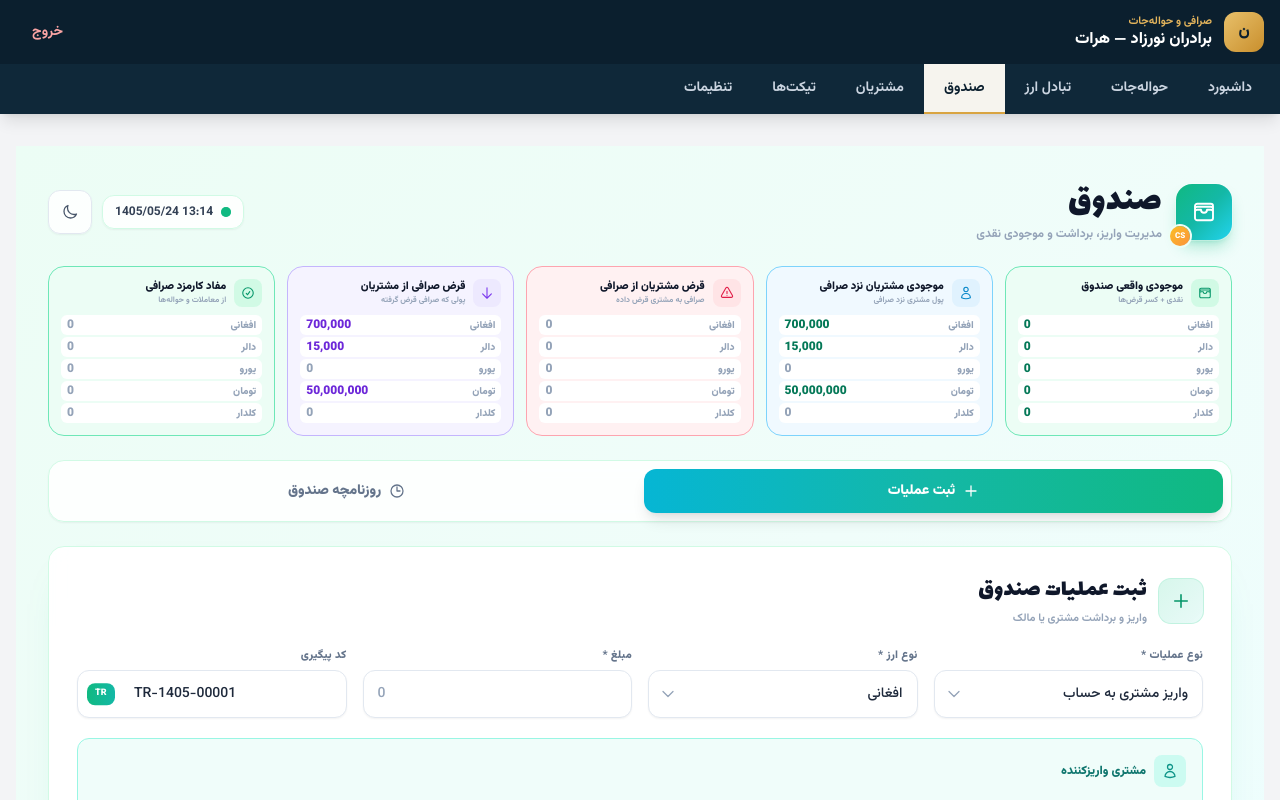
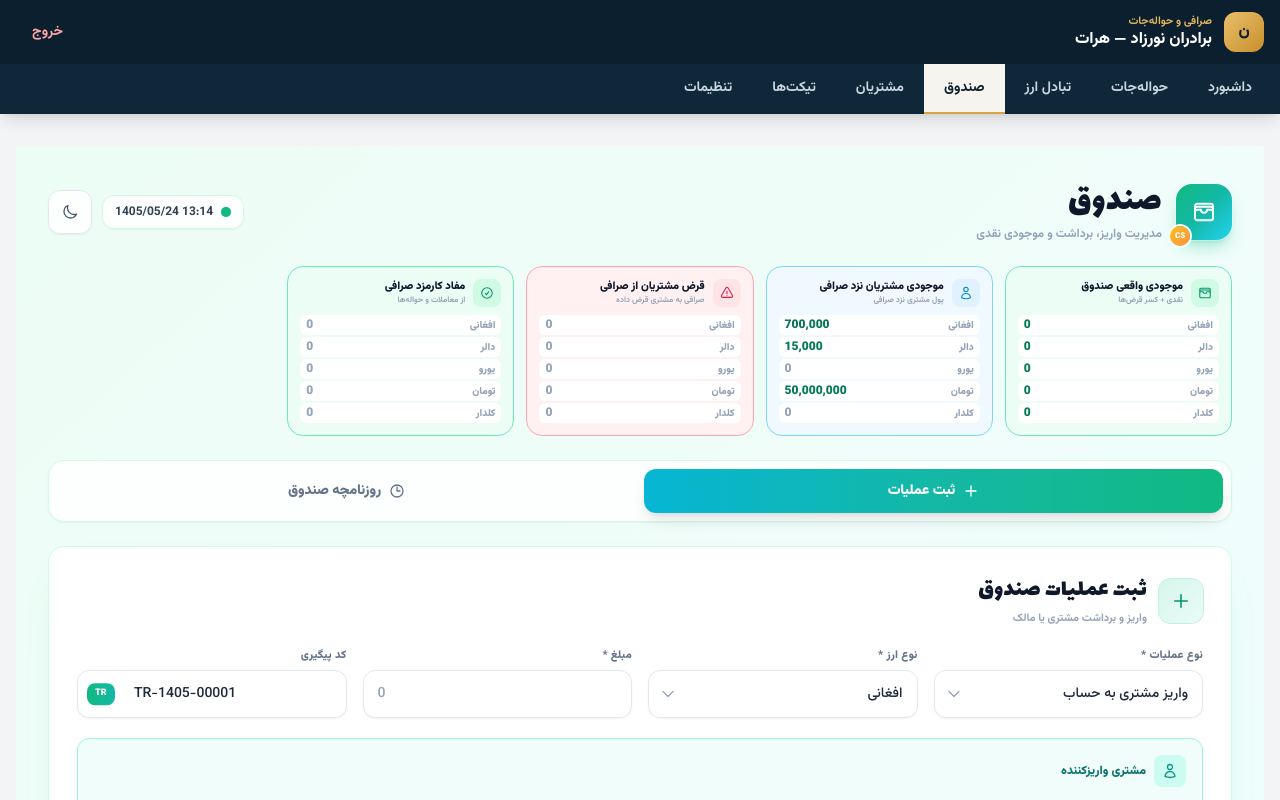
Before and after one commit to nasirahmadrahmati19-hue/exchange-admin, a Next.js app: page /dashboard/cash in a window 1280 px wide. Shown: the top 800 px of the page. Built offline with nearby package versions, Linux system fonts and the light colour scheme; sample sign-in values are in the browser's storage; a small style sheet from the web is missing.

Commit message:
Remove 'قرض صرافی از مشتریان' card from dashboard
Removed the card displaying 'قرض صرافی از مشتریان' which represented the money borrowed by the exchange from customers.

```diff
--- a/app/dashboard/cash/page.tsx
+++ b/app/dashboard/cash/page.tsx
@@ -257,7 +257,6 @@ export default function CashPage() {
             <TwoColCard title="موجودی واقعی صندوق" subtitle="نقدی + کسر قرض‌ها" icon="wallet" borderColor={dk ? "border-emerald-400/25 bg-emerald-400/[0.07]" : "border-emerald-300 bg-emerald-50"} iconBg={dk ? "bg-emerald-400/15 text-emerald-300" : "bg-emerald-100 text-emerald-600"} data={realCashBalances} colorFn={(v) => v < 0 ? "text-rose-500" : dk ? "text-emerald-300" : "text-emerald-700"} />
             <TwoColCard title="موجودی مشتریان نزد صرافی" subtitle="پول مشتری نزد صرافی" icon="user" borderColor={dk ? "border-sky-400/25 bg-sky-400/[0.07]" : "border-sky-300 bg-sky-50"} iconBg={dk ? "bg-sky-400/15 text-sky-300" : "bg-sky-100 text-sky-600"} data={customerTotalBalances} colorFn={(v) => v > 0 ? dk ? "text-emerald-300" : "text-emerald-700" : subText} />
             <TwoColCard title="قرض مشتریان از صرافی" subtitle="صرافی به مشتری قرض داده" icon="alert" borderColor={dk ? "border-rose-400/25 bg-rose-400/[0.07]" : "border-rose-300 bg-rose-50"} iconBg={dk ? "bg-rose-400/15 text-rose-300" : "bg-rose-100 text-rose-600"} data={customerDebts} colorFn={(v) => v > 0 ? "text-rose-500" : subText} />
-            <TwoColCard title="قرض صرافی از مشتریان" subtitle="پولی که صرافی قرض گرفته" icon="arrowDown" borderColor={dk ? "border-violet-400/25 bg-violet-400/[0.07]" : "border-violet-300 bg-violet-50"} iconBg={dk ? "bg-violet-400/15 text-violet-300" : "bg-violet-100 text-violet-600"} data={customerTotalBalances} colorFn={(v) => v > 0 ? dk ? "text-violet-300" : "text-violet-700" : subText} />
             <TwoColCard title="مفاد کارمزد صرافی" subtitle="از معاملات و حواله‌ها" icon="check" borderColor={dk ? "border-emerald-400/25 bg-emerald-400/[0.07]" : "border-emerald-300 bg-emerald-50"} iconBg={dk ? "bg-emerald-400/15 text-emerald-300" : "bg-emerald-100 text-emerald-600"} data={commissionProfit} colorFn={(v) => v > 0 ? dk ? "text-emerald-300" : "text-emerald-700" : subText} />
           </div>
 
```
